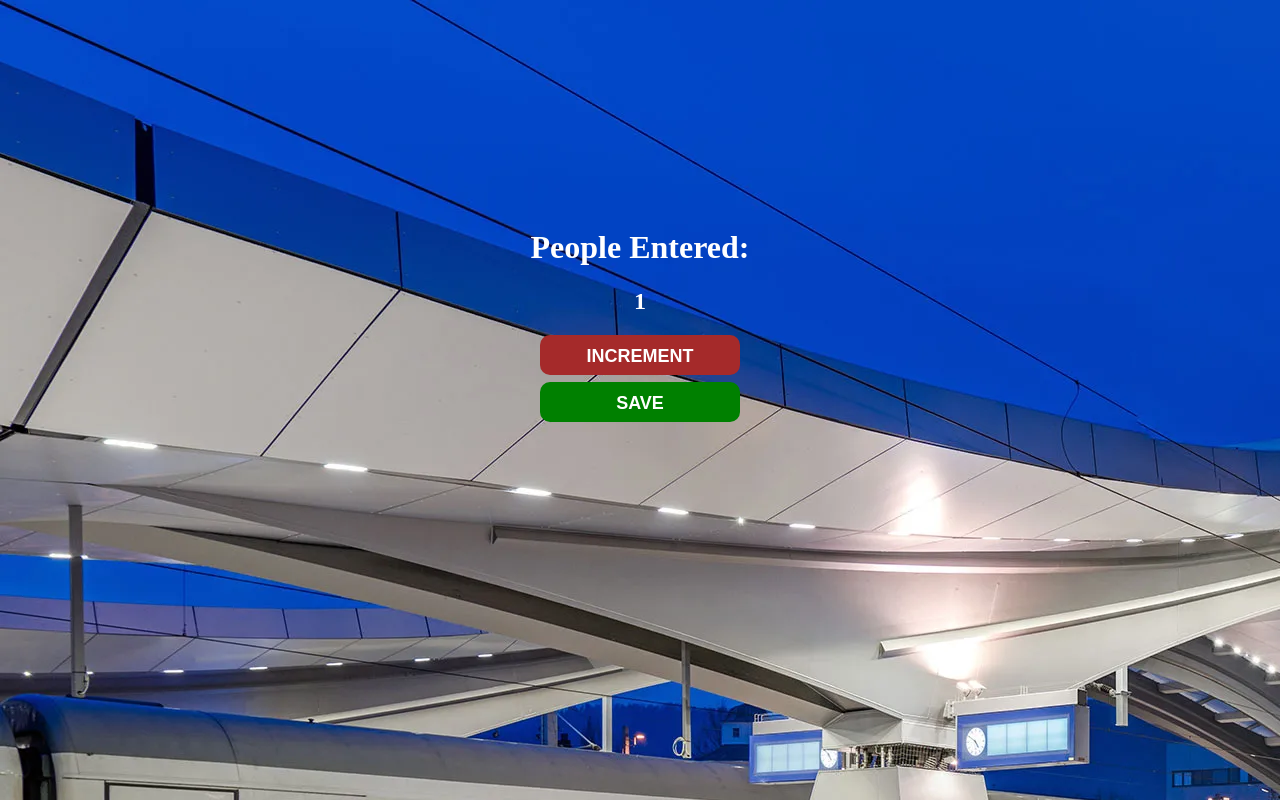
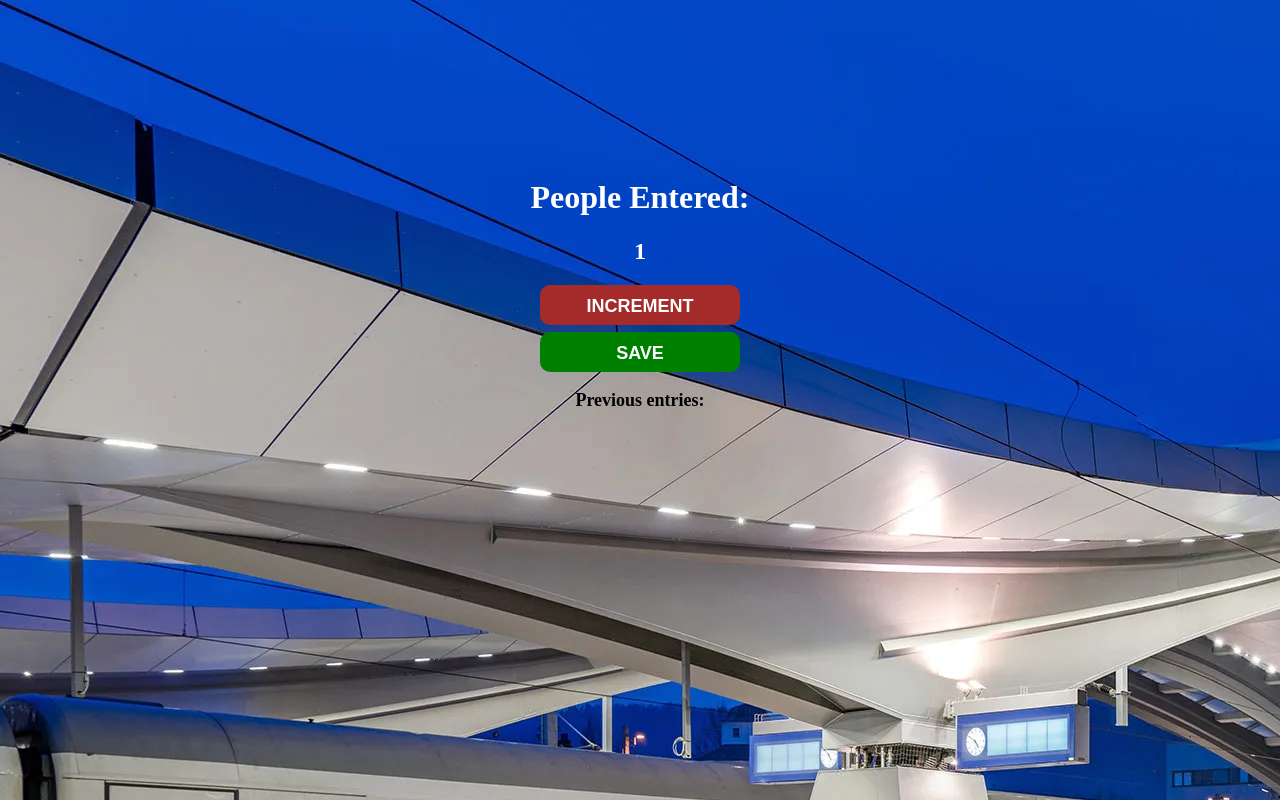
Before and after one commit to rgiri9041/CounterApp, a plain HTML site: page index.html in a window 1280 px wide. Both pictures are taken after a click on the button "INCREMENT". Drawn offline with Linux system fonts and the light colour scheme.

Commit message:
showing the previous entries and functionality of save button

```diff
--- a/index.css
+++ b/index.css
@@ -1,7 +1,7 @@
 body {
     background-image: url("./image/station.webp");
     text-align: center;
-    padding-top: 200px;
+    padding-top: 150px;
     object-fit: cover;
     color: white
     ;
@@ -38,3 +38,9 @@ button.save {
     margin: 0 auto;
 
 }
+
+#save-el {
+    color: black;
+    font-weight: bold;
+    font-size: large;
+}
--- a/index.html
+++ b/index.html
@@ -8,9 +8,10 @@
 </head>
 <body>
     <h1> People Entered: </h1>
-    <h2 id="le-count"  >0</h2>
+    <h2 id="le-count">0</h2>
     <button id="increment-btn" class="increment"> INCREMENT </button>
     <button id="save-btn" class="save"> SAVE </button>
+    <p id="save-el"> Previous entries: </p>
     <script src="index.js"></script>
 
 </body>
--- a/index.js
+++ b/index.js
@@ -1,16 +1,21 @@
 let countEl = document.getElementById("le-count")
 let incrementBtn = document.getElementById("increment-btn")
+let saveEl = document.getElementById("save-el")
 let saveBtn = document.getElementById("save-btn")
 
 let count = 0
 
 function increment(){
-    count  = count + 1
+    count  += 1
     countEl.innerText = count
 }
 incrementBtn.addEventListener("click", increment)
 
 function save(){
-    saveBtn.innerText = count
- }
+    let countStr = count + " - "
+    saveEl.textContent += countStr
+    count = 0
+    countEl.textContent = 0
+
+  }
 saveBtn.addEventListener("click", save)
```
